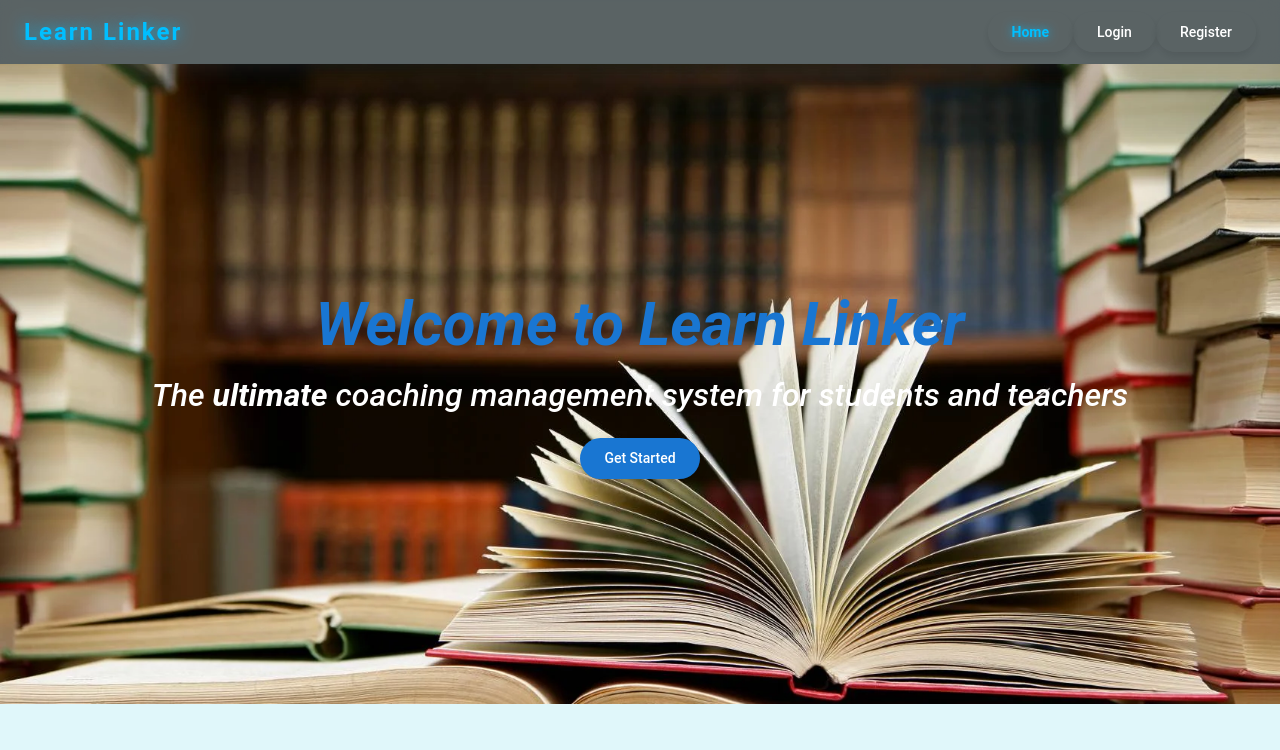
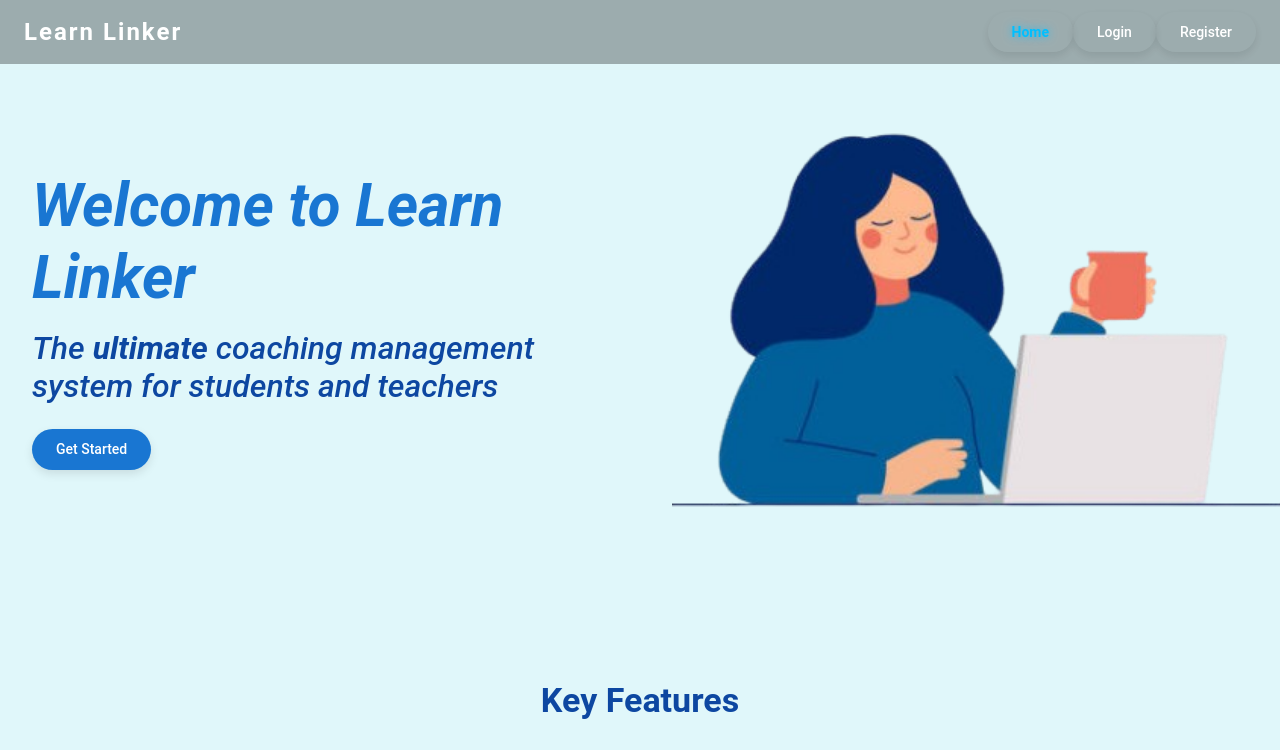
Before and after one commit to yuvi2512/Learn-Linker, a Next.js app: page /Components/Home in a window 1280 px wide. Shown: the top 750 px of the page. Built offline with nearby package versions, Linux system fonts and the light colour scheme; no server answers.

Commit message:
Latest Changes

```diff
--- a/package.json
+++ b/package.json
@@ -35,7 +35,8 @@
     "react-hook-form": "^7.51.3",
     "react-hot-toast": "^2.4.1",
     "react-router-dom": "^6.22.3",
-    "sequelize": "^6.37.4"
+    "sequelize": "^6.37.4",
+    "stripe": "^18.0.0"
   },
   "devDependencies": {
     "eslint": "^8",
--- a/src/pages/Components/Home.js
+++ b/src/pages/Components/Home.js
@@ -11,28 +11,34 @@ import {
 import Link from "next/link";
 
 export default function Home() {
+
   return (
-    <Box>
-      {/* Hero Section */}
+    <>
+      <Box sx={{ display: "flex", height: "80vh" }}>
+
         <Box
           sx={{
-          height: "80vh",
-          backgroundImage: 'url("/demo.jpg")',
-          backgroundSize: "cover",
-          backgroundPosition: "center",
+            flex: 1,
             display: "flex",
-          alignItems: "center",
+            flexDirection: "column",
             justifyContent: "center",
-          textAlign: "center",
-          color: "white",
+            alignItems: "flex-start",
+            px: 4,
           }}
         >
-        <Container>
-        <Typography variant="h2" fontWeight="bold" sx={{ fontStyle: 'italic', color: 'primary.main' }}>
+          <Typography
+            variant="h2"
+            fontWeight="bold"
+            sx={{ fontStyle: "italic", color: "primary.main" }}
+          >
             Welcome to Learn Linker
           </Typography>
-          <Typography variant="h3" sx={{ mt: 2, fontWeight: 'medium', fontStyle: 'italic',}}>
-  The <b>ultimate</b> coaching management system for <i>students</i> and <i>teachers</i>
+          <Typography
+            variant="h3"
+            sx={{ mt: 2, fontWeight: "medium", fontStyle: "italic" }}
+          >
+            The <b>ultimate</b> coaching management system for <i>students</i>{" "}
+            and <i>teachers</i>
           </Typography>
 
           <Button variant="contained" sx={{ mt: 3 }}>
@@ -43,7 +49,20 @@ export default function Home() {
               Get Started
             </Link>
           </Button>
-        </Container>
+        </Box>
+
+         <Box sx={{ flex: 1 }}>
+          <img
+            src="/dashboard.png"
+            alt="Dashboard Background"
+            style={{
+              width: "100%",
+              height: "100%",
+              objectFit: "cover",
+              backgroundColor: "transparent",
+            }}
+          />
+        </Box>
       </Box>
 
       <Container sx={{ py: 5 }}>
@@ -52,9 +71,9 @@ export default function Home() {
         </Typography>
         <Grid container spacing={4} sx={{ mt: 3 }}>
           {[
-            "Management",
-            "Assignments & Tests",
-            "Marks & Progress Tracking",
+            "Manage Courses",
+            "Track Student Progress",
+            "Create Assignments",
           ].map((feature, index) => (
             <Grid item xs={12} sm={4} key={index}>
               <Card>
@@ -68,6 +87,6 @@ export default function Home() {
           ))}
         </Grid>
       </Container>
-    </Box>
+    </>
   );
 }
--- a/src/pages/Components/navBar.js
+++ b/src/pages/Components/navBar.js
@@ -29,14 +29,15 @@ const NavBar = () => {
   }, [router.pathname]);
 
   return (
-    <AppBar
-      position="sticky"
-      sx={{
-        background: "rgba(0, 0, 0, 0.6)",
-        backdropFilter: "blur(10px)",
-        boxShadow: "0px 4px 20px rgba(255, 255, 255, 0.1)",
-      }}
-    >
+  <AppBar
+  position="absolute"
+  sx={{
+    backgroundColor: "rgba(0, 0, 0, 0.3)",
+    boxShadow: "none",
+    zIndex: 10,
+  }}
+>
+
       <Toolbar>
         <IconButton
           edge="start"
@@ -60,8 +61,6 @@ const NavBar = () => {
             flexGrow: 1,
             fontWeight: "bold",
             letterSpacing: "2px",
-            color: "#00BFFF",
-            textShadow: "0px 0px 15px rgba(0, 191, 255, 0.8)",
           }}
         >
           Learn Linker
--- /dev/null
+++ b/src/pages/api/create-checkout-session/route.js
@@ -0,0 +1,34 @@
+import { NextResponse } from "next/server";
+import Stripe from "stripe";
+
+const stripe = new Stripe(process.env.STRIPE_SECRET_KEY);
+
+export async function POST(request) {
+  try {
+    const { paymentType } = await request.json();
+
+    const session = await stripe.checkout.sessions.create({
+      payment_method_types: ["card"],
+      line_items: [
+        {
+          price_data: {
+            currency: "usd",
+            product_data: {
+              name: "Test Product",
+            },
+            unit_amount: 5000,
+          },
+          quantity: 1,
+        },
+      ],
+      mode: "payment",
+      success_url: `${request.nextUrl.origin}/payment-success`,
+      cancel_url: `${request.nextUrl.origin}/payment-cancel`,
+    });
+
+    return NextResponse.json({ url: session.url });
+  } catch (error) {
+    console.error(error);
+    return NextResponse.json({ error: error.message }, { status: 500 });
+  }
+}
```
Also changed, not shown: src/pages/Components/AttendanceChart.js (+9 -2 lines), src/pages/Components/studentHome.js (+2 -17 lines), src/pages/index.js (+26 -3 lines), public/dashboard.png (added), 1 other file (tests, documents, lock files or other folders). Lines whose indentation alone changed are shown as unchanged.
